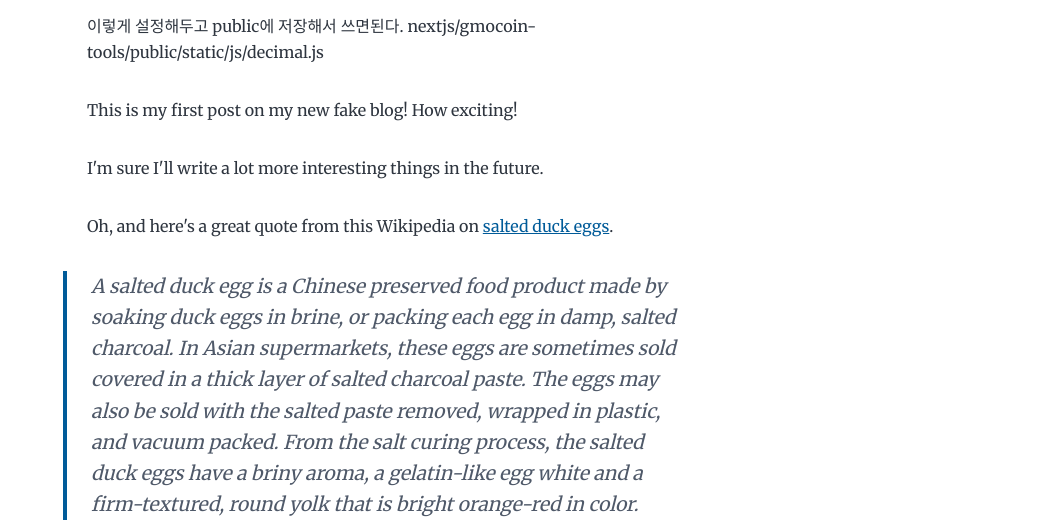
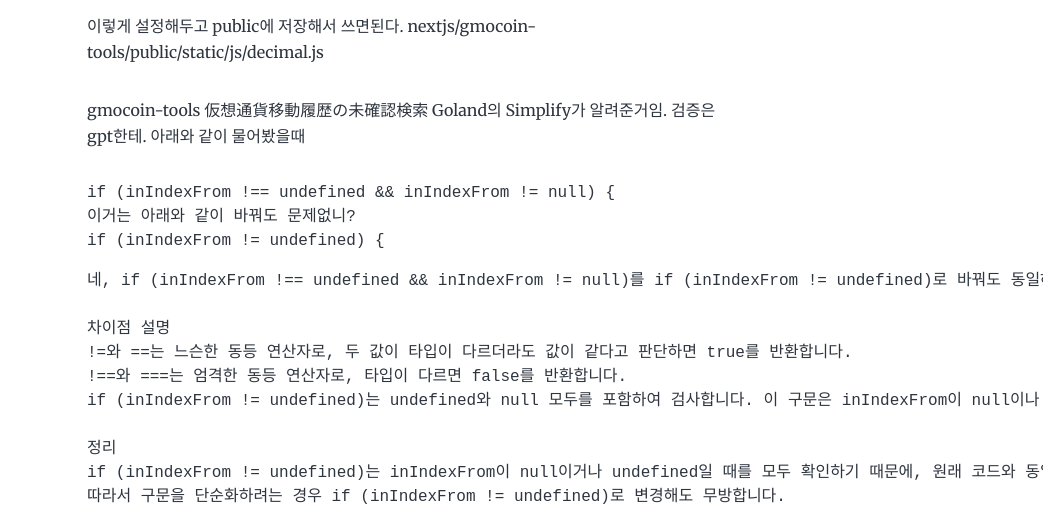
Before and after one commit to wwbrdle/wwbrdle.github.io, a Gatsby site: page /github-private/ in a window 1280 px wide. Shown: the part 900-1428 px from the top of the page, without its empty margins (237-1280 px from the left). Built offline with nearby package versions, Linux system fonts and the light colour scheme; Gatsby itself is replaced by a stand-in of ours; some packages are replaced by stand-ins of ours; code samples lack their colours.

Commit message:
gmocoin-tools 仮想通貨移動履歴の未確認検索

````diff
--- a/content/blog/github-private/index.md
+++ b/content/blog/github-private/index.md
@@ -40,6 +40,27 @@ src="/static/js/decimal.js"></script>
 ```
 이렇게 설정해두고 public에 저장해서 쓰면된다.
 nextjs/gmocoin-tools/public/static/js/decimal.js
+
+gmocoin-tools
+仮想通貨移動履歴の未確認検索
+Goland의 Simplify가 알려준거임. 검증은 gpt한테. 아래와 같이 물어봤을때
+```
+if (inIndexFrom !== undefined && inIndexFrom != null) {
+이거는 아래와 같이 바꿔도 문제없니?
+if (inIndexFrom != undefined) {
+```
+```
+네, if (inIndexFrom !== undefined && inIndexFrom != null)를 if (inIndexFrom != undefined)로 바꿔도 동일하게 작동합니다.
+
+차이점 설명
+!=와 ==는 느슨한 동등 연산자로, 두 값이 타입이 다르더라도 값이 같다고 판단하면 true를 반환합니다.
+!==와 ===는 엄격한 동등 연산자로, 타입이 다르면 false를 반환합니다.
+if (inIndexFrom != undefined)는 undefined와 null 모두를 포함하여 검사합니다. 이 구문은 inIndexFrom이 null이나 undefined가 아닐 경우에만 참입니다.
+
+정리
+if (inIndexFrom != undefined)는 inIndexFrom이 null이거나 undefined일 때를 모두 확인하기 때문에, 원래 코드와 동일하게 동작합니다.
+따라서 구문을 단순화하려는 경우 if (inIndexFrom != undefined)로 변경해도 무방합니다.
+```
 
 This is my first post on my new fake blog! How exciting!
 
````
